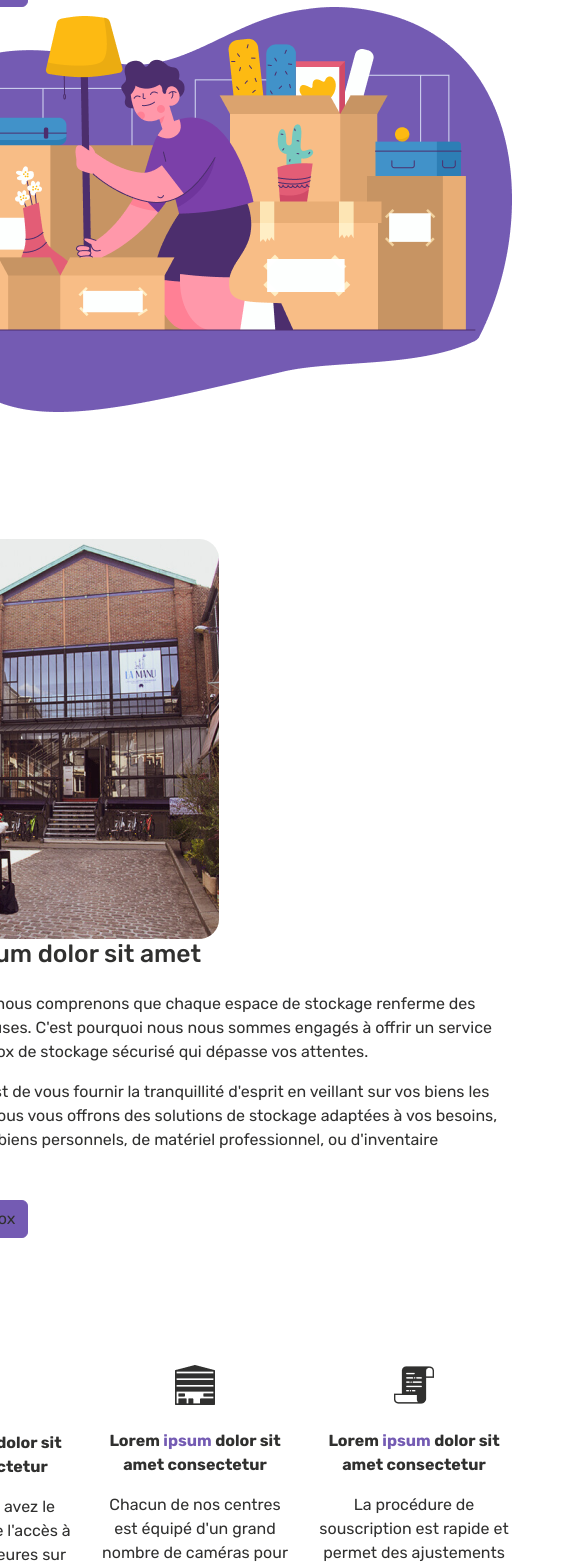
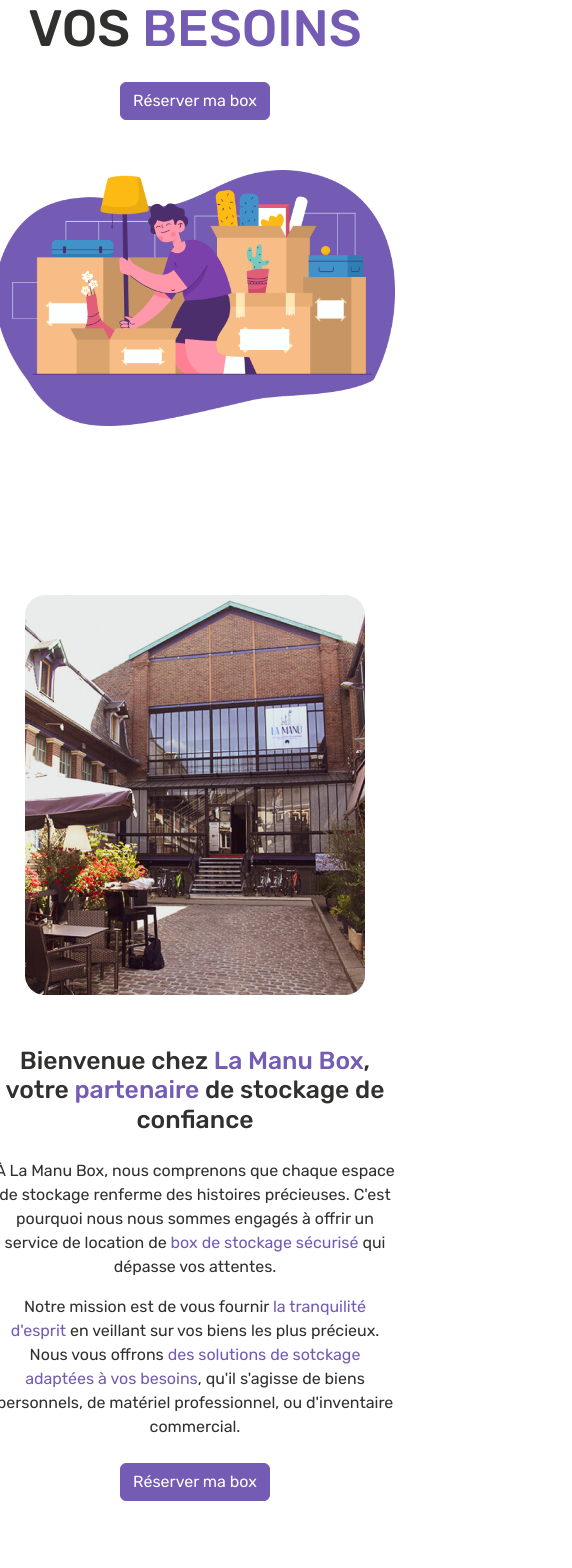
Before and after one commit to MRCThomas/LaManuBox-project, a React (Vite) app: page / in a window 390 px wide. Shown: the part 353-1921 px from the top of the page, 572 px wide, since content can reach past the window. Built offline with nearby package versions, Linux system fonts and the light colour scheme.

Commit message:
final homepage version + add responsive

```diff
--- a/src/pages/Home.jsx
+++ b/src/pages/Home.jsx
@@ -10,27 +10,25 @@
             <div className='col'>
               <h1 className='text-uppercase mb-4'>Découvrez nos <span className='highlight'><br />box de stockage</span ><br />adaptées à<br />vos <span className='highlight'>besoins</span></h1>
               <Link className='btn btn-primary'>
-                <p className='m-0'>Réserver ma box</p>
+                <p className='m-0 text-white'>Réserver ma box</p>
                 {/* <img src="" alt="Flèche droite" /> */}
               </Link>
             </div>
-            <div className='col'>
-              <img src="./src\assets\images\illustration1.png" alt="Box" />
-            </div>
+            <img className='col-xl img-margin-top' src="./src\assets\images\illustration1.png" alt="Box" />
         </div>
 
         {/* About us */}
         <div className='row justify-content-around align-items-center section'>
           {/* Card */}
             <div className='col-xl-5'>
-              <img src="./src\assets\images\la-manu-build.png" alt="La Manu" />
+              <img className='img-margin-bottom' src="./src\assets\images\la-manu-build.png" alt="La Manu" />
             </div>
             <div className='col'>
-              <h2>Lorem ipsum dolor sit amet</h2>
-              <p className='mt-4'><span className='highlight'></span>À La Manu Box, nous comprenons que chaque espace de stockage renferme des histoires précieuses. C'est pourquoi nous nous sommes engagés à offrir un service de location de box de stockage sécurisé qui dépasse vos attentes.</p>
-              <p className='mb-4'><span className='highlight'></span>Notre mission est de vous fournir la tranquillité d'esprit en veillant sur vos biens les plus précieux. Nous vous offrons des solutions de stockage adaptées à vos besoins, qu'il s'agisse de biens personnels, de matériel professionnel, ou d'inventaire commercial.</p>
+              <h2>Bienvenue chez <span className='highlight'>La Manu Box</span>, votre <span className='highlight'>partenaire</span> de stockage de confiance</h2>
+              <p className='mt-4'><span className='highlight'></span>À La Manu Box, nous comprenons que chaque espace de stockage renferme des histoires précieuses. C'est pourquoi nous nous sommes engagés à offrir un service de location de <span className='highlight'>box de stockage sécurisé</span> qui dépasse vos attentes.</p>
+              <p className='mb-4'><span className='highlight'></span>Notre mission est de vous fournir <span className='highlight'>la tranquilité d'esprit</span> en veillant sur vos biens les plus précieux. Nous vous offrons <span className='highlight'>des solutions de sotckage adaptées à vos besoins</span>, qu'il s'agisse de biens personnels, de matériel professionnel, ou d'inventaire commercial.</p>
               <Link className='btn btn-primary'>
-                <p className='m-0'>Réserver ma box</p>
+                <p className='m-0 text-white'>Réserver ma box</p>
                 {/* <img src="" alt="Flèche droite" /> */}
               </Link>
             </div>
@@ -41,22 +39,22 @@
             <div className='col'>
               <div className='d-flex flex-column align-items-center'>
                 <img className='mb-3' src="./src\assets\images\security-camera-svgrepo-com.png" alt="Caméra de surveillance" />
-                <p className='fw-bolder'>Lorem <span className='highlight'>ipsum</span> dolor sit amet consectetur</p>
-                <p>C'est vous qui avez le contrôle total de l'accès à votre box, 24 heures sur 24, 7 jours sur 7, grâce à votre code secret personnel. </p>
+                <p className='fw-bolder'>Des box <span className='highlight'>sécurisées</span> </p>
+                <p>C'est vous qui avez le <span className='highlight'>contrôle total</span> de l'accès à votre box, <span className='highlight'>24 heures sur 24, 7 jours sur 7</span>, grâce à votre code secret personnel. </p>
               </div>
             </div>
             <div className='col'>
               <div className='d-flex flex-column align-items-center'>
                 <img className='mb-4' src="./src\assets\images\warehouse-hangar-svgrepo-com.png" alt="Box de stockage" />
-                <p className='fw-bolder'>Lorem <span className='highlight'>ipsum</span> dolor sit amet consectetur</p>
-                <p>Chacun de nos centres est équipé d'un grand nombre de caméras pour détecter les intrusions et les incendies.</p>
+                <p className='fw-bolder'>Des box <span className='highlight'>accessibles</span></p>
+                <p>Chacun de nos centres est équipé <span className='highlight'>d'un grand nombre de caméras</span> pour détecter les intrusions et les incendies.</p>
               </div>
             </div>
             <div className='col'>
               <div className='d-flex flex-column align-items-center'>
                 <img className='mb-4' src="./src\assets\images\diploma-contract-svgrepo-com.png" alt="Contrats flexibles" />
-                <p className='fw-bolder'>Lorem <span className='highlight'>ipsum</span> dolor sit amet consectetur</p>
-                <p>La procédure de souscription est rapide et permet des ajustements sans coût supplémentaire</p>
+                <p className='fw-bolder'>Des contrats <span className='highlight'>flexibles</span></p>
+                <p>La procédure de souscription est <span className='highlight'>rapide</span> et permet des ajustements <span className='highlight'>sans coût supplémentaire</span></p>
               </div>
             </div>
         </div>
@@ -64,14 +62,11 @@
         {/* Info */}
         <div className='row align-items-center section'>
             <div className='col'>
-              <h2>Services de <span className='highlight'>transport</span><br />vers votre box</h2>
-              <p>Nos services complémentaires incluent le transport de vos biens directement vers votre box. Vous n'avez pas à vous soucier du déplacement, nous nous occupons de tout pour vous, rendant le processus de stockage aussi pratique que possible</p>
+              <h2>Services de <span className='highlight'>transport</span><br />vers <span className='highlight'>votre box</span></h2>
+              <p className='text-margin-right'>Nos services complémentaires incluent le transport de vos biens directement vers votre box. Vous n'avez pas à vous soucier du déplacement, nous nous occupons de tout pour vous, rendant le processus de stockage aussi pratique que possible</p>
             </div>
-            <img className='col-xl-5 ms-5' src="src\assets\images\illustration2.png" alt="Transport" />
+            <img className='col-xl-5 img-margin-top' src="src\assets\images\illustration2.png" alt="Transport" />
         </div>
-
-
-
 
         {/* Simulator */}
         {/* <div className='row'>
@@ -114,69 +109,64 @@
         </div> */}
 
         {/* Contact us */}
-        <div className='row align-items-center section'>
-            <img className='col-xl-5' src="./src\assets\images\undraw_contact_us_re_4qqt.png" alt="Contactez-nous" />
-            <div className='col ms-5'>
-              <h2>Contactez-nous</h2>
-              <p>Lorem ipsum dolor sit amet consectetur. Tortor auctor pellentesque pulvinar leo ut fusce ut. Integer tristique nibh faucibus aliquet dapibus eu egestas. Arcu arcu eleifend diam sed dictum. Laoreet amet gravida condimentum facilisi consectetur malesuada vitae sem.</p>
+        <div className='row align-items-center justify-content-between section'>
+            <img className='col-xl-5 img-margin-bottom' src="./src\assets\images\undraw_contact_us_re_4qqt.png" alt="Contactez-nous" />
+            <div className='col text-margin-left'>
+              <h2><span className='highlight'>Contactez</span>-nous</h2>
+              <p className='text-margin-right'>Lorem ipsum dolor sit amet consectetur. Tortor auctor pellentesque pulvinar leo ut fusce ut. Integer tristique nibh faucibus aliquet dapibus eu egestas. Arcu arcu eleifend diam sed dictum. Laoreet amet gravida condimentum facilisi consectetur malesuada vitae sem.</p>
             </div>
         </div>
 
         {/* Notices */}
-        <div className='row section'>
-          <div className='col card'>
+        <div className='row section notices-section'>
+          <div className='col card pt-3 pb-3'>
             <div className='card-body'>
-              <img src="./src\assets\images\quote.png" alt="Avis" />
-              <p>Lorem ipsum dolor sit amet consectetur. Blandit turpis et vitae diam fames condimentum nibh arcu. Mauris tempor justo duis proin ornare fermentum. Lorem ipsum dolor sit amet consectetur. Blandit turpis et vitae diam fames.</p>
-              <div className='notice-card__profile'>
-                <div className='notice-card__profile__img'></div>
-                <div className='notice-card__profile__info'>
-                  <p>John Doe</p>
-                  <p>Lorem dolor sit amet</p>
+              <img className='mb-5' src="./src\assets\images\quote.png" alt="Avis" />
+              <p className='mb-5'>J'ai loué un box de rangement chez La Manu Box et je suis très satisfait de leur service. Le personnel était amical et serviable, le box était propre et sécurisé, et les tarifs étaient très raisonnables.</p>
+              <div className='d-flex'>
+                <div className='notice-img'></div>
+                <div className='d-flex flex-column justfy-content-center ms-3'>
+                  <p className='mb-0 fw-bolder'>John Doe</p>
+                  <p className='m-0 fw-light'>Client La Manu Box</p>
                 </div>
               </div>
             </div>
           </div>
-          <div className='col card mx-5'>
+          <div className='col card card-margin-inline pt-3 pb-3'>
             <div className='card-body'>
-              <img src="./src\assets\images\quote.png" alt="Avis" />
-              <p>Lorem ipsum dolor sit amet consectetur. Blandit turpis et vitae diam fames condimentum nibh arcu. Mauris tempor justo duis proin ornare fermentum. Lorem ipsum dolor sit amet consectetur. Blandit turpis et vitae diam fames.</p>
-              <div className='notice-card__profile'>
-                <div className='notice-card__profile__img'></div>
-                <div className='notice-card__profile__info'>
-                  <p>John Doe</p>
-                  <p>Lorem dolor sit amet</p>
+              <img className='mb-5' src="./src\assets\images\quote.png" alt="Avis" />
+              <p className='mb-5'>Je recommande vivement La Manu Box pour la location de box de rangement. Le processus d'inscription était simple, le site était bien entretenu, et j'ai toujours eu accès à mes affaires quand j'en avais besoin.</p>
+              <div className='d-flex'>
+                <div className='notice-img'></div>
+                <div className='d-flex flex-column justfy-content-center ms-3'>
+                  <p className='mb-0 fw-bolder'>John Doe</p>
+                  <p className='m-0 fw-light'>Client La Manu Box</p>
                 </div>
               </div>
             </div>
           </div>
-          <div className='col card'>
+          <div className='col card pt-3 pb-3'>
             <div className='card-body'>
-              <img src="./src\assets\images\quote.png" alt="Avis" />
-              <p>Lorem ipsum dolor sit amet consectetur. Blandit turpis et vitae diam fames condimentum nibh arcu. Mauris tempor justo duis proin ornare fermentum. Lorem ipsum dolor sit amet consectetur. Blandit turpis et vitae diam fames.</p>
-              <div className='notice-card__profile'>
-                <div className='notice-card__profile__img'></div>
-                <div className='notice-card__profile__info'>
-                  <p>John Doe</p>
-                  <p>Lorem dolor sit amet</p>
+              <img className='mb-5' src="./src\assets\images\quote.png" alt="Avis" />
+              <p className='mb-5'>Je suis un client fidèle de La Manu Box depuis des années. Leurs tarifs compétitifs et leur service client exceptionnel me font revenir chaque fois que j'ai besoin de stocker des affaires.</p>
+              <div className='d-flex'>
+                <div className='notice-img'></div>
+                <div className='d-flex flex-column justfy-content-center ms-3'>
+                  <p className='mb-0 fw-bolder'>John Doe</p>
+                  <p className='m-0 fw-light'>Client La Manu Box</p>
                 </div>
               </div>
             </div>
           </div>
-          <div className='notices__chips'>
-            <div className='notices__chips__item enable'></div>
-            <div className='notices__chips__item disable'></div>
-            <div className='notices__chips__item disable'></div>
-          </div>
         </div>
 
         {/* Location */}
-        <div className='row section'>
+        <div className='row section align-items-center'>
             <div className='col'>
-              <h2>Lorem ipsum</h2>
-              <p>Lorem ipsum dolor sit amet consectetur. Tortor auctor pellentesque pulvinar leo ut fusce ut. Integer tristique nibh faucibus aliquet dapibus eu egestas. Arcu arcu eleifend diam sed dictum. Laoreet amet gravida condimentum facilisi consectetur malesuada vitae sem.</p>
+              <h2>Où sont <span className='highlight'>nos box</span> ?</h2>
+              <p className='text-margin-right'>Lorem ipsum dolor sit amet consectetur. Tortor auctor pellentesque pulvinar leo ut fusce ut. Integer tristique nibh faucibus aliquet dapibus eu egestas. Arcu arcu eleifend diam sed dictum. Laoreet amet gravida condimentum facilisi consectetur malesuada vitae sem.</p>
             </div>
-            {/* <iframe className='col' src="https://www.google.com/maps/embed?pb=!1m18!1m12!1m3!1d2570.468589952846!2d2.2989007762982205!3d49.89000537149057!2m3!1f0!2f0!3f0!3m2!1i1024!2i768!4f13.1!3m3!1m2!1s0x47e7857c0e87f5fb%3A0x37fb21b742d12b66!2sLa%20Manu%20-%20Ecole%20sup%C3%A9rieure%20des%20m%C3%A9tiers%20du%20num%C3%A9rique!5e0!3m2!1sfr!2sfr!4v1697705387763!5m2!1sfr!2sfr" width="600" height="450" style="border:0;" allowfullscreen="" loading="lazy" referrerpolicy="no-referrer-when-downgrade"></iframe> */}
+            <img className='col-xl-5 img-margin-top' src="./src\assets\images\la_manu_map.png" alt="Localisation La Manu Box" />
         </div>
 
 
--- a/src/pages/home.scss
+++ b/src/pages/home.scss
@@ -16,10 +16,72 @@
 }
 
 .card {
-    box-shadow: 0px 4px 15px rgba($color: #000000, $alpha: 0.1);
+    box-shadow: 0px 4px 20px rgba($color: #000000, $alpha: 0.1);
     border: none;
 }
 
 .section {
-    margin-bottom: 15vh;
+    margin-bottom: 20vh;
 }
+
+.notice-img {
+    width: 8vh;
+    height: 8vh;
+    border-radius: 1000px;
+    background-image: url("../assets/images/jeune-homme-barbu-chemise-rayee.jpg");
+    background-position: center;
+    background-size: cover;
+    background-repeat: no-repeat;
+}
+
+.text-margin-left {
+    margin-left: 10vh;
+}
+
+.text-margin-right {
+    margin-right: 10vh;
+}
+
+img[alt^="Localisation La Manu Box"] {
+    border-radius: 20px;
+}
+
+.card-margin-inline {
+    margin-inline: 10vh;
+}
+
+@media screen and (max-width: 767px) {
+    * {
+        text-align: center !important;
+    }
+
+    .section {
+        justify-content: center;
+    }
+
+    .img-margin-bottom {
+        margin-bottom: 6vh;
+    }
+
+    .img-margin-top {
+        margin-top: 6vh;
+    }
+
+    .text-margin-left {
+        margin: 0;
+    }
+
+    .text-margin-right {
+        margin: 0;
+    }
+
+    .notices-section {
+        flex-direction: column !important;
+        padding-inline: 10vh;
+    }
+
+    .card-margin-inline {
+        margin: 0;
+        margin-block: 6vh;
+    }
+}
```
Also changed, not shown: src/assets/images/la_manu_map.png, 1 other file (tests, documents, lock files or other folders).
